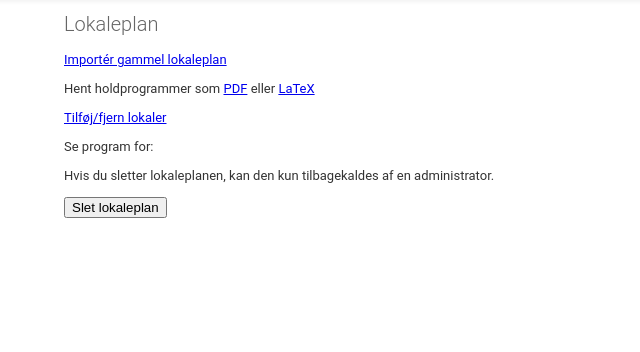
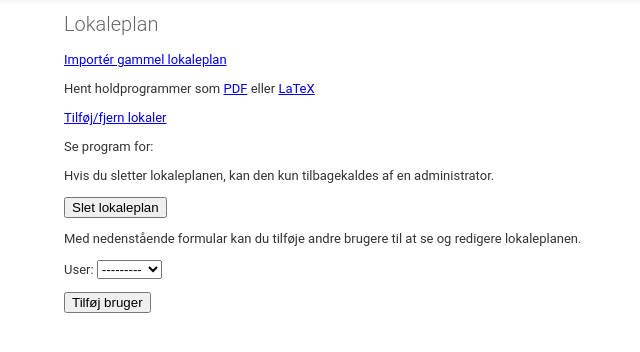
Before and after one commit to matfystutor/lokaler, a Django app: page /session/1/ in a window 1280 px wide. Shown: the part 72-424 px from the top of the page, without its empty margins (15-655 px from the left). Run offline with Django 3.2, Linux system fonts and the light colour scheme; the visitor is signed in with stand-in values (Sample User, id 1); data comes from the database, SQL or seed files in the repository; data that the repository does not hold is empty; parts of the project's set-up code (start-up, migrations or seed data) failed here and were passed over.

Commit message:
Enable adding users

```diff
--- a/lokaleplan/forms.py
+++ b/lokaleplan/forms.py
@@ -1,6 +1,7 @@
 import logging
 from django import forms
 from django.db.models.sql.datastructures import EmptyResultSet
+from django.contrib.auth.models import User
 
 from lokaleplan.parse import parse_perl, make_objects
 from lokaleplan.models import Event
@@ -351,3 +352,7 @@ class EventModelForm(forms.ModelForm):
 
     start_time = MinuteTimeField(label='Starttid')
     end_time = MinuteTimeField(label='Sluttid')
+
+
+class AddUserForm(forms.Form):
+    user = forms.ModelChoiceField(User.objects)
--- a/lokaleplan/templates/lokaleplan/home.html
+++ b/lokaleplan/templates/lokaleplan/home.html
@@ -20,4 +20,9 @@ eller <a href="{% lokaleplan_url 'participants-tex' %}">LaTeX</a></p>
 <form method="post" action="{% lokaleplan_url 'session_delete' %}">{% csrf_token %}
     <input type="submit" value="Slet lokaleplan">
 </form>
+<p>Med nedenstående formular kan du tilføje andre brugere til at se og redigere lokaleplanen.</p>
+<form method="post" action="{% lokaleplan_url 'add_user' %}">{% csrf_token %}
+    {{ add_user_form.as_p }}
+    <input type="submit" value="Tilføj bruger">
+</form>
 {% endblock %}
--- a/lokaleplan/urls.py
+++ b/lokaleplan/urls.py
@@ -17,7 +17,7 @@ from django.conf.urls import url, include
 from django.contrib import admin
 
 from lokaleplan.views import (
-    SessionList, SessionDelete, Home, PerlView,
+    SessionList, SessionDelete, Home, PerlView, AddUser,
     ParticipantDetail, ParticipantPlans,
     EventTable, EventList, EventDelete, LocationList,
     EventUpdate, EventUpdateExternal, EventCreate, EventCreateExternal,
@@ -28,6 +28,7 @@ sessions = [
     url(r'^$', Home.as_view(), name='home'),
     url(r'^delete/$', SessionDelete.as_view(), name='session_delete'),
     url(r'^import/$', PerlView.as_view(), name='import'),
+    url(r'^adduser/$', AddUser.as_view(), name='add_user'),
     url(r'^hold/(?P<pk>[0-9]+)/$', ParticipantDetail.as_view(), name='participant_detail'),
     url(r'^lokaleplan-(?P<pk>[0-9]+)\.tex$', ParticipantPlans.as_view(),
         name='participant-tex', kwargs=dict(mode='source')),
--- a/lokaleplan/views.py
+++ b/lokaleplan/views.py
@@ -13,7 +13,7 @@ from django.utils.decorators import method_decorator
 from django.contrib.auth.views import redirect_to_login
 from django.db.models import Count
 
-from lokaleplan.forms import PerlForm, EventForm, EventModelForm
+from lokaleplan.forms import PerlForm, EventForm, EventModelForm, AddUserForm
 from lokaleplan.models import Participant, Event, Location, Session
 from lokaleplan.texrender import tex_to_pdf, RenderError
 
@@ -70,6 +70,7 @@ class Home(TemplateView):
             k = p.name[0:2]
             groups.setdefault(k, []).append(p)
         context_data['groups'] = [groups[k] for k in sorted(groups)]
+        context_data['add_user_form'] = AddUserForm()
         return context_data
 
 
@@ -613,3 +614,14 @@ class LocationList(ListView, SessionReverseMixin):
         location = Location(name=name)
         location.save()
         return self.lokaleplan_redirect('location_list')
+
+
+class AddUser(FormView, SessionReverseMixin):
+    form_class = AddUserForm
+
+    def form_valid(self, form):
+        self.request.lokaleplan_session.users.add(form.cleaned_data['user'])
+        return self.lokaleplan_redirect('home')
+
+    def form_invalid(self, form):
+        return self.lokaleplan_redirect('home')
```
